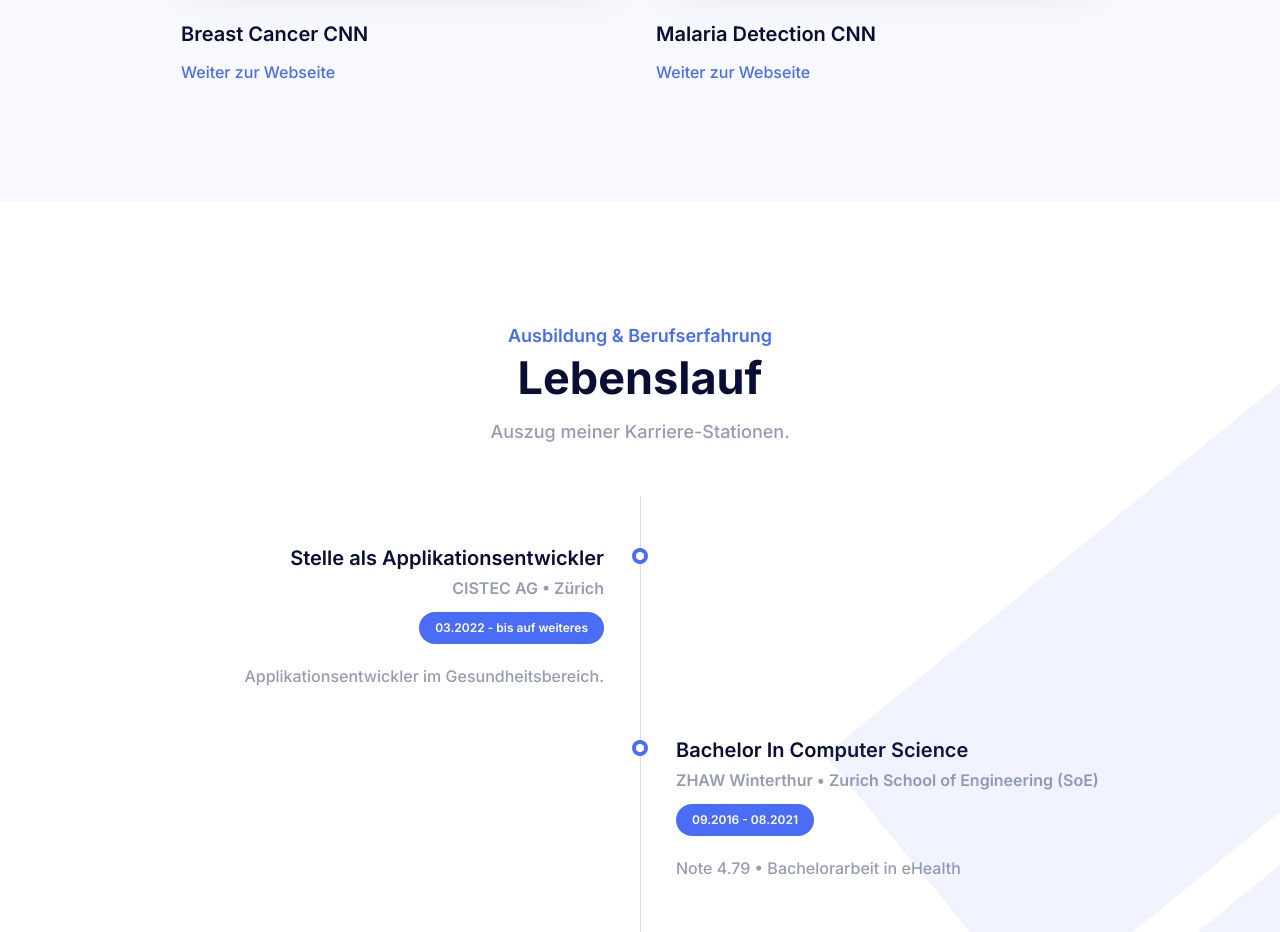
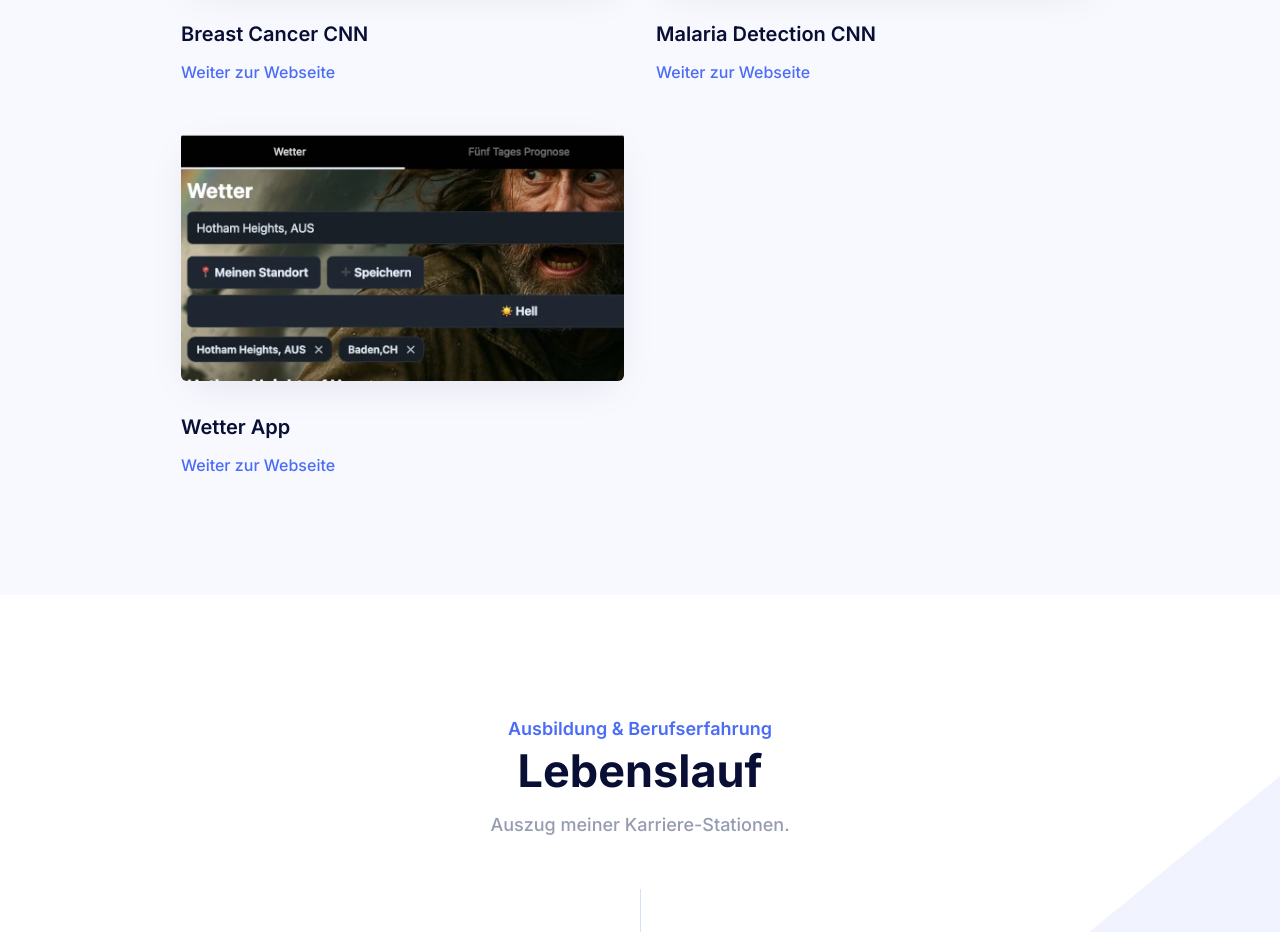
Before and after one commit to peterruler/peterruler.github.io, a plain HTML site: page index.html in a window 1280 px wide. Shown: the part 6240-7172 px from the top of the page. Drawn offline with Linux system fonts and the light colour scheme.

Commit message:
fresh commit

```diff
--- a/index.html
+++ b/index.html
@@ -819,6 +819,29 @@
                   </div>
                 </div>
                 <!-- 20 END-->
+                <!-- 21 START-->
+                <div class="w-full md:w-1/2 px-4 item ai">
+                  <div class="mb-12">
+                    <div class="relative group mb-8 overflow-hidden shadow-service rounded-md">
+                      <img src="src/images/portfolio/portfolio-21.webp" alt="image" class="w-full" >
+                      <div
+                        class="absolute w-full h-full top-0 left-0 bg-primary bg-opacity-[17%] flex items-center justify-center opacity-0 invisible group-hover:opacity-100 group-hover:visible transition"
+                      >
+                        <a href="src/images/portfolio/portfolio-21.webp" class="glightbox w-10 h-10 flex items-center justify-center bg-primary text-white rounded-full">
+                          <svg width="14" height="14" viewBox="0 0 14 14" fill="none" xmlns="http://www.w3.org/2000/svg">
+                            <path d="M14 8H8V14H6V8H0V6H6V0H8V6H14V8Z" fill="white" />
+                          </svg>
+                        </a>
+                      </div>
+                    </div>
+                    <h3 class="mt-6">
+                      <a href="https://snack.expo.dev/@petethegreat/github.com-peterruler-weather-app" class="font-semibold text-black hover:text-primary text-xl inline-block mb-3">Wetter App</a>
+                    </h3>
+                    <p class="font-medium text-base text-body-color"><a style="color:#4B6CF7 !important;" href="https://snack.expo.dev/@petethegreat/github.com-peterruler-weather-app" target="_blank">Weiter zur Webseite</a></p>
+                  </div>
+                </div>
+                <!-- 21 END-->
+
             </div>
           </div>
         </div>
```
